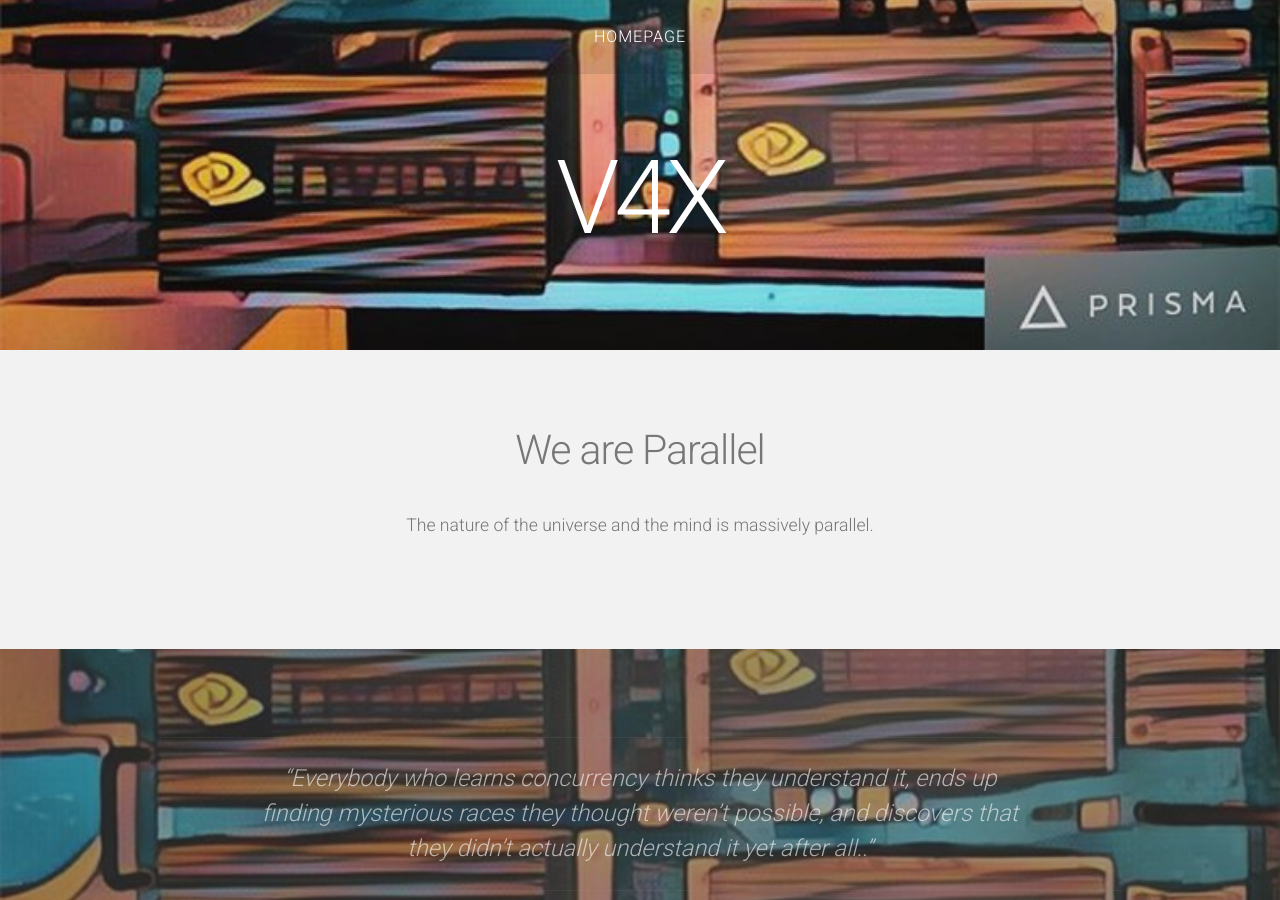
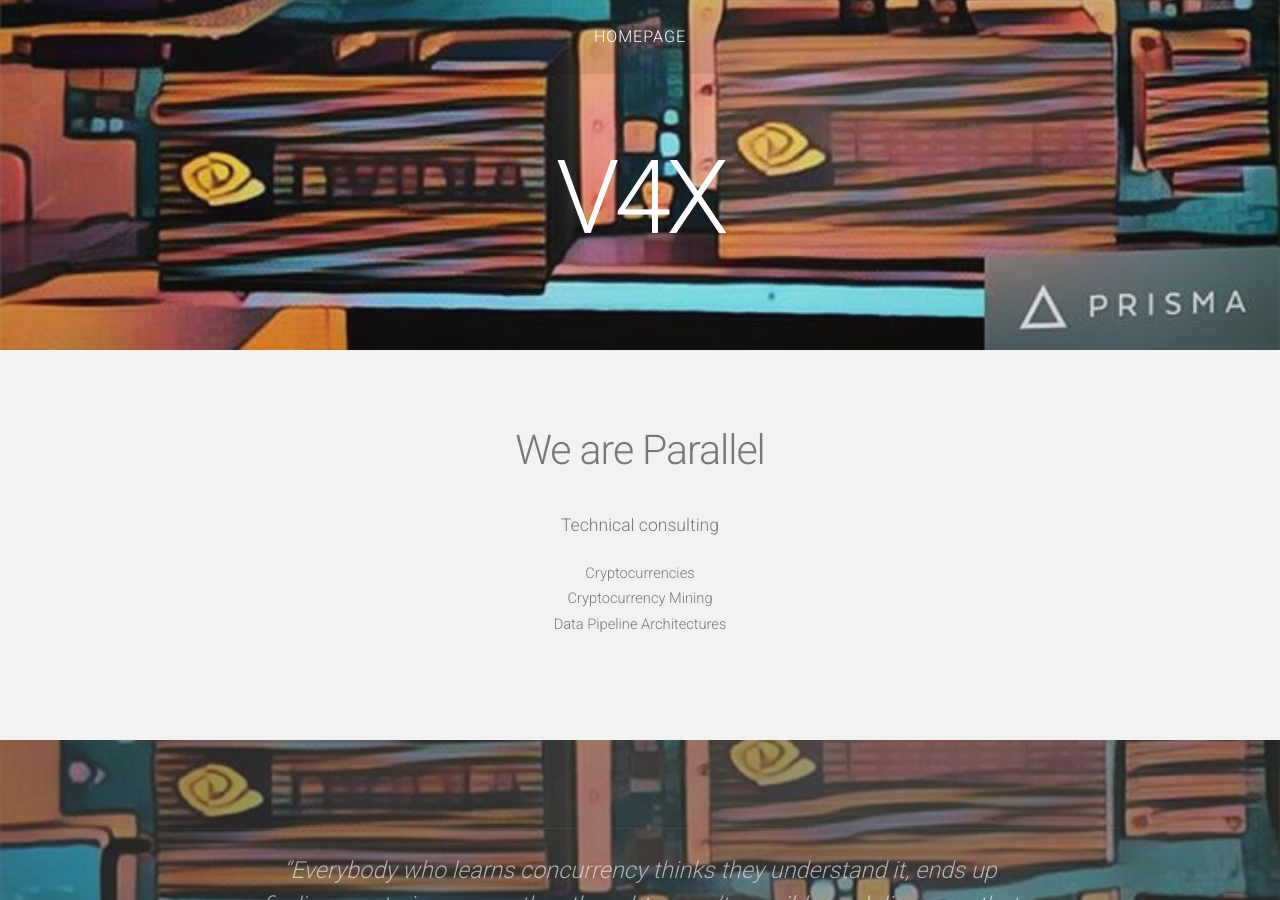
Before and after one commit to vattay/v4x-pages, a Jekyll site: the page built from index.html, in a window 1280 px wide and 900 px high. Built offline with Jekyll 4.4.1, drawn with Linux system fonts in a browser that asks for light colours; nearby versions of some CDN libraries; the list of posts is cut into pages by our own code.

Commit message:
Update main text.

```diff
--- a/index.html
+++ b/index.html
@@ -9,8 +9,14 @@ layout: default
 			<h2>We are Parallel</h2>
 		</header>
 		<p>
-			The nature of the universe and the mind is massively parallel.
-    </p>
+			Technical consulting
+		</p>
+		<ul>
+			<li> Cryptocurrencies </li>
+			<li> Cryptocurrency Mining </li>
+			<li> Data Pipeline Architectures </li>
+		</ul>
+
 
 	</div>
 </div>
```
Also changed, not shown: 1 other file.
